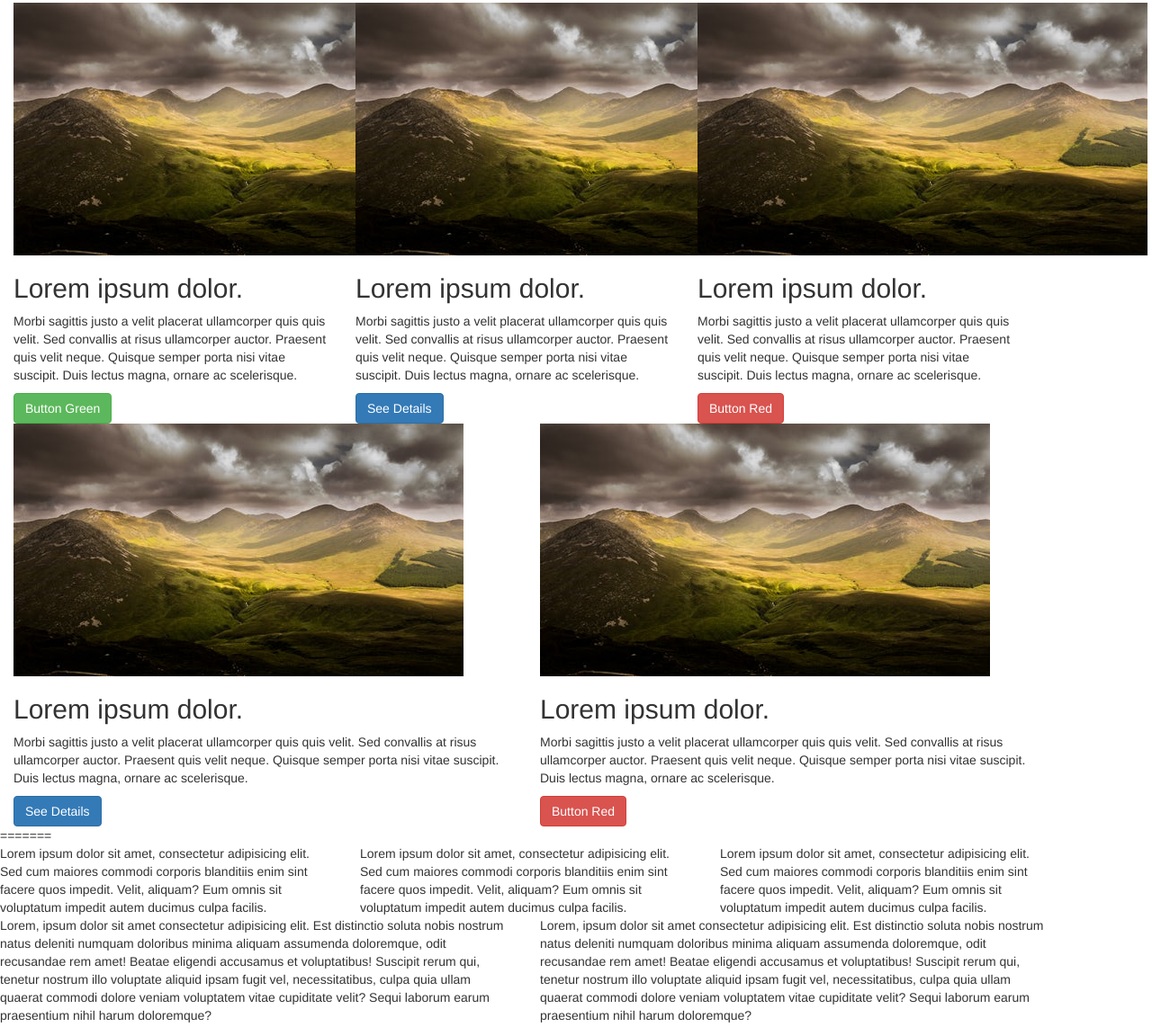
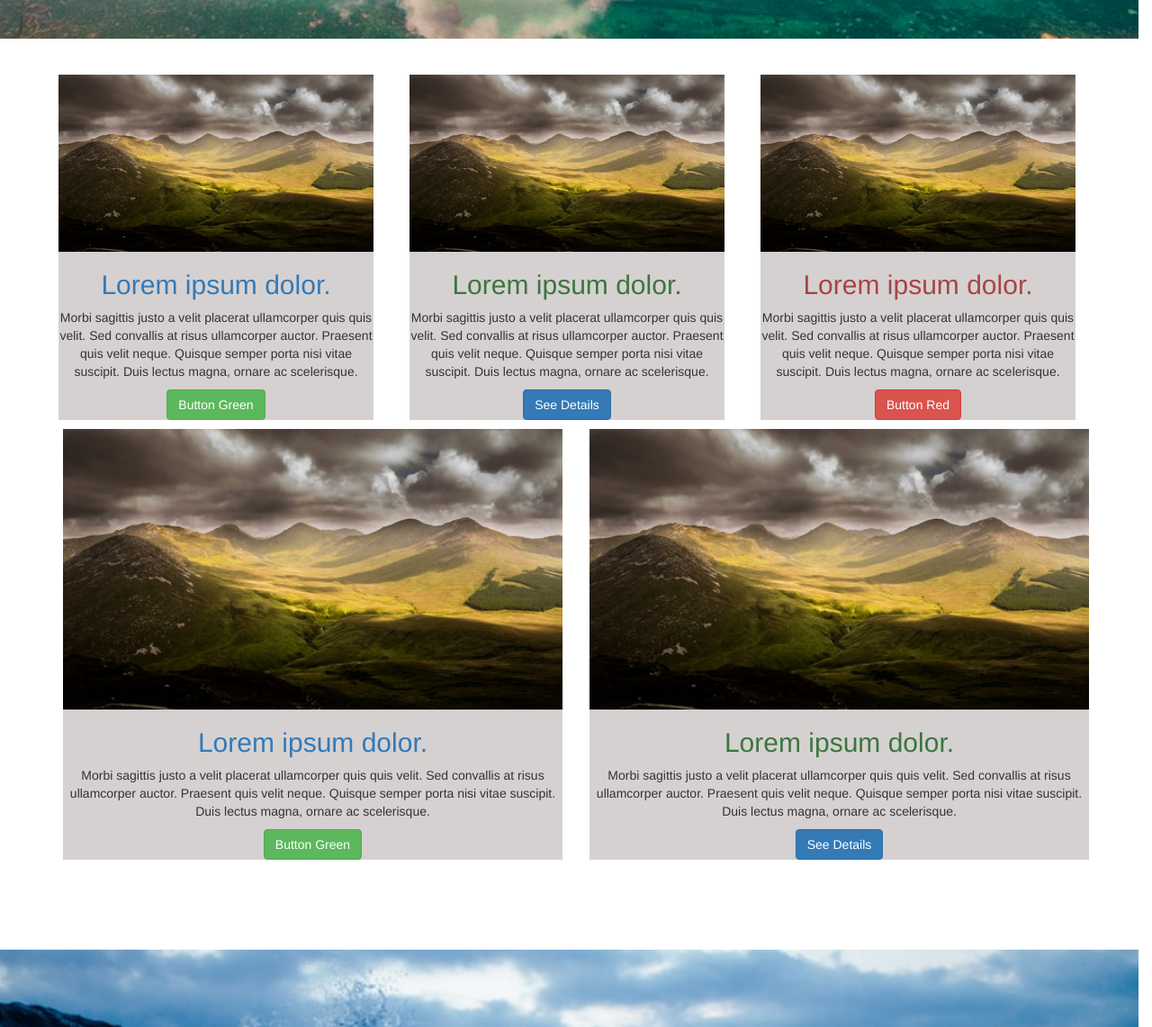
Before and after one commit to veemish/single-page-website-1, a plain HTML site: page index.html in a window 1280 px wide. Shown: the part 797-1939 px from the top of the page at 90% size. Drawn offline with nearby package versions, Linux system fonts and the light colour scheme.

Commit message:
Done with blog and featured content

```diff
--- a/index.html
+++ b/index.html
@@ -9,7 +9,7 @@
     <link rel="stylesheet" href="src/bootstrap/css/bootstrap.min.css" />
     <link rel="stylesheet" href="style.css" />
   </head>
-  <body >
+  <body>
     <!--Toggle nav bar-->
     <nav class="navbar navbar-inverse navbar-fixed-top" role="navigation">
       <div class="navbar-header">
@@ -46,12 +46,13 @@
       </div>
     </div>
 
-<<<<<<< HEAD
-    <div class="featured-content row container">
+    <div class="featured-content container">
+      <div class="row"></div>
       <div class="article1 col-sm-4">
+        <div>
             <img src="src/img/a4.jpeg" />
-        <h2 class="feature-content-title green-text">Lorem ipsum dolor.</h2>
-        <p class="feature-content-description">
+            <h2 class="text-primary">Lorem ipsum dolor.</h2>
+            <p></p>
               Morbi sagittis justo a velit placerat ullamcorper quis quis velit. Sed
               convallis at risus ullamcorper auctor. Praesent quis velit neque.
               Quisque semper porta nisi vitae suscipit. Duis lectus magna, ornare ac
@@ -59,11 +60,13 @@
             </p>
             <a href="#" class="btn btn-primary btn-success">Button Green</a>
         </div>
+      </div>
 
       <div class="article1 col-sm-4 ">
+          <div>
               <img src="src/img/a4.jpeg" />
-        <h2 class="feature-content-title green-text">Lorem ipsum dolor.</h2>
-        <p class="feature-content-description">
+              <h2 class="text-success">Lorem ipsum dolor.</h2>
+              <p>
                 Morbi sagittis justo a velit placerat ullamcorper quis quis velit. Sed
                 convallis at risus ullamcorper auctor. Praesent quis velit neque.
                 Quisque semper porta nisi vitae suscipit. Duis lectus magna, ornare ac
@@ -71,10 +74,12 @@
               </p>
               <a href="#" class="btn btn-primary btn-primary">See Details</a>
           </div>
+      </div>
 
       <div class="article1 col-sm-4">
+          <div>
               <img src="src/img/a4.jpeg" />
-        <h2 class="green-text">Lorem ipsum dolor.</h2>
+              <h2 class="text-danger">Lorem ipsum dolor.</h2>
               <p class="feature-content-description">
                 Morbi sagittis justo a velit placerat ullamcorper quis quis velit. Sed
                 convallis at risus ullamcorper auctor. Praesent quis velit neque.
@@ -83,74 +88,38 @@
               </p>
               <a href="#" class="btn btn-primary btn-danger">Button Red</a>
           </div>
+      </div>
 
-      <div class="container">
-        <div class="row">
-          <div class="article2 col-sm-6 ">
+      <div class="row"></div>
+      <div class="blog1 col-sm-6">
+        <div>
             <img src="src/img/a4.jpeg" />
-            <h2 class="feature-content-title green-text">Lorem ipsum dolor.</h2>
-            <p class="feature-content-description">
-              Morbi sagittis justo a velit placerat ullamcorper quis quis velit.
-              Sed convallis at risus ullamcorper auctor. Praesent quis velit
-              neque. Quisque semper porta nisi vitae suscipit. Duis lectus
-              magna, ornare ac scelerisque.
+            <h2 class="text-primary">Lorem ipsum dolor.</h2>
+            <p></p>
+              Morbi sagittis justo a velit placerat ullamcorper quis quis velit. Sed
+              convallis at risus ullamcorper auctor. Praesent quis velit neque.
+              Quisque semper porta nisi vitae suscipit. Duis lectus magna, ornare ac
+              scelerisque.
+            </p>
+            <a href="#" class="btn btn-primary btn-success">Button Green</a>
+        </div>
+      </div>
+
+      <div class="blog1 col-sm-6 ">
+          <div>
+              <img src="src/img/a4.jpeg" />
+              <h2 class="text-success">Lorem ipsum dolor.</h2>
+              <p>
+                Morbi sagittis justo a velit placerat ullamcorper quis quis velit. Sed
+                convallis at risus ullamcorper auctor. Praesent quis velit neque.
+                Quisque semper porta nisi vitae suscipit. Duis lectus magna, ornare ac
+                scelerisque.
               </p>
               <a href="#" class="btn btn-primary btn-primary">See Details</a>
           </div>
-
-          <div class="article2 col-sm-6">
-            <img src="src/img/a4.jpeg" />
-            <h2 class="green-text">Lorem ipsum dolor.</h2>
-            <p class="feature-content-description">
-              Morbi sagittis justo a velit placerat ullamcorper quis quis velit.
-              Sed convallis at risus ullamcorper auctor. Praesent quis velit
-              neque. Quisque semper porta nisi vitae suscipit. Duis lectus
-              magna, ornare ac scelerisque.
-            </p>
-            <a href="#" class="btn btn-primary btn-danger">Button Red</a>
-          </div>
-=======
-    <div>
-      <div class="row">
-        <div class="col-sm-4">
-          Lorem ipsum dolor sit amet, consectetur adipisicing elit. Sed cum
-          maiores commodi corporis blanditiis enim sint facere quos impedit.
-          Velit, aliquam? Eum omnis sit voluptatum impedit autem ducimus culpa
-          facilis.
-        </div>
-        <div class="col-sm-4">
-          Lorem ipsum dolor sit amet, consectetur adipisicing elit. Sed cum
-          maiores commodi corporis blanditiis enim sint facere quos impedit.
-          Velit, aliquam? Eum omnis sit voluptatum impedit autem ducimus culpa
-          facilis.
-        </div>
-        <div class="col-sm-4">
-          Lorem ipsum dolor sit amet, consectetur adipisicing elit. Sed cum
-          maiores commodi corporis blanditiis enim sint facere quos impedit.
-          Velit, aliquam? Eum omnis sit voluptatum impedit autem ducimus culpa
-          facilis.
       </div>
       </div>
-      <div class="row">
-        <div class="col-sm-6">
-          Lorem, ipsum dolor sit amet consectetur adipisicing elit. Est
-          distinctio soluta nobis nostrum natus deleniti numquam doloribus
-          minima aliquam assumenda doloremque, odit recusandae rem amet! Beatae
-          eligendi accusamus et voluptatibus! Suscipit rerum qui, tenetur
-          nostrum illo voluptate aliquid ipsam fugit vel, necessitatibus, culpa
-          quia ullam quaerat commodi dolore veniam voluptatem vitae cupiditate
-          velit? Sequi laborum earum praesentium nihil harum doloremque?
-        </div>
-        <div class="col-sm-6">
-          Lorem, ipsum dolor sit amet consectetur adipisicing elit. Est
-          distinctio soluta nobis nostrum natus deleniti numquam doloribus
-          minima aliquam assumenda doloremque, odit recusandae rem amet! Beatae
-          eligendi accusamus et voluptatibus! Suscipit rerum qui, tenetur
-          nostrum illo voluptate aliquid ipsam fugit vel, necessitatibus, culpa
-          quia ullam quaerat commodi dolore veniam voluptatem vitae cupiditate
-          velit? Sequi laborum earum praesentium nihil harum doloremque?
-        </div>
-      </div>
+
     </div>
 
     <div class="services">
@@ -218,15 +187,12 @@
         <div class="row">
           <div class="col-sm-6"></div>
           <div class="col-sm-6"></div>
->>>>>>> parent of 804bd52... Dealing with the rows and columns under the home section
         </div>
       </div>
-
-
+    </div>
     <!-- jQuery library -->
     <script src="https://ajax.googleapis.com/ajax/libs/jquery/3.4.1/jquery.min.js"></script>
     <!-- Latest compiled JavaScript -->
     <script src="https://maxcdn.bootstrapcdn.com/bootstrap/3.4.0/js/bootstrap.min.js"></script>
-    </div>
   </body>
 </html>
--- a/style.css
+++ b/style.css
@@ -1,14 +1,3 @@
-<<<<<<< HEAD
-*{
-  margin: 0;
-  padding: 0;
-}
-=======
-html{
-    background-color: red;
-}
-
->>>>>>> parent of 804bd52... Dealing with the rows and columns under the home section
 body {
    overflow-x: hidden;
    margin-top: -60px;
@@ -39,32 +28,6 @@ body {
 }
 
 .navbar-inverse .navbar-nav > li > a {
-<<<<<<< HEAD
-  color: #d5d1d1;
-}
-
-.home {
-  height: 85vh;
-  width: 100vw;
-}
-
-.parallax {
-  height: 100%;
-  width: 100%;
-  margin-top: 100px;
-  background-image: url(src/img/a3.jpeg);
-  background-attachment: fixed;
-  background-position: center;
-  background-repeat: no-repeat;
-  background-size: cover;
-  text-align: center;
-  padding-top: 20%;
-  color: white;
-  margin-left: -15px;
-  margin-right: -15px;
-}
-
-=======
     color: #d5d1d1;
 }
 .home{
@@ -86,6 +49,37 @@ body {
     padding-top: 20%;
     color: white;
   }
+
+  .featured-content{
+    text-align: center;
+    padding: 30px 0 0 0;
+    margin: 0 auto;
+  }
+
+ .article1{
+   box-sizing: border-box;
+   padding:10px;
+ }
+
+ .article1 > div{
+   background-color: #d5d1d1;
+   width: 350px;
+ }
+  .article1 > div>img{
+    width:350px;
+  }
+
+  .blog1{
+    box-sizing: border-box;
+  }
+
+  .blog1 > div{
+    background-color: #d5d1d1;
+    width: 555px;
+  }
+   .blog1 > div>img{
+    width: 100%;
+   }
 
   .services{
     height: 100vh;
@@ -128,4 +122,3 @@ body {
     padding-top: 20%;
     color: white;
   }
->>>>>>> parent of 804bd52... Dealing with the rows and columns under the home section
```
Lines whose indentation alone changed are shown as unchanged.
